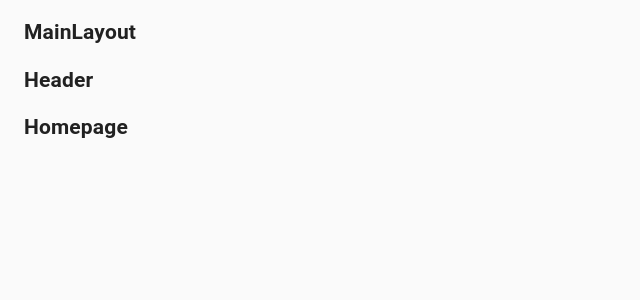
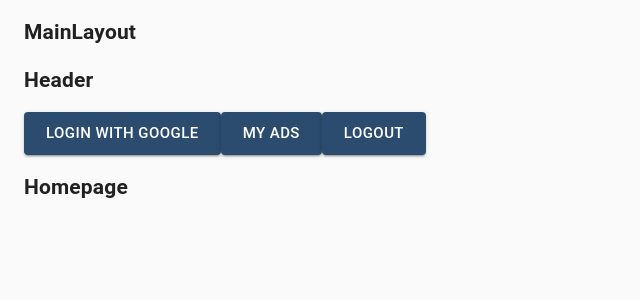
Before and after one commit to mpa-ia/bulletin-board, a React (Create React App) app: page / in a window 1280 px wide. Shown: the top 300 px of the page, without its empty margins (0-640 px from the left). Built offline with nearby package versions, Linux system fonts and the light colour scheme.

Commit message:
Add login, logout & my ads button

```diff
--- a/src/components/layout/Header/Header.js
+++ b/src/components/layout/Header/Header.js
@@ -1,5 +1,7 @@
 import React from 'react';
 import PropTypes from 'prop-types';
+
+import Button from '@material-ui/core/Button';
 
 import clsx from 'clsx';
 
@@ -8,11 +10,21 @@ import clsx from 'clsx';
 
 import styles from './Header.module.scss';
 
-const Component = ({className, children}) => (
+const Component = ({ className, children }) => (
   <div className={clsx(className, styles.root)}>
     <h2>Header</h2>
+    <Button href="https://google.com" variant="contained" color="primary" size="large">
+      Login with Google
+    </Button>
+    <Button href="/" variant="contained" color="primary" size="large">
+      My Ads
+    </Button>
+    <Button href="/" variant="contained" color="primary" size="large">
+      Logout
+    </Button>
+
     {children}
-  </div>
+  </div >
 );
 
 Component.propTypes = {
```
